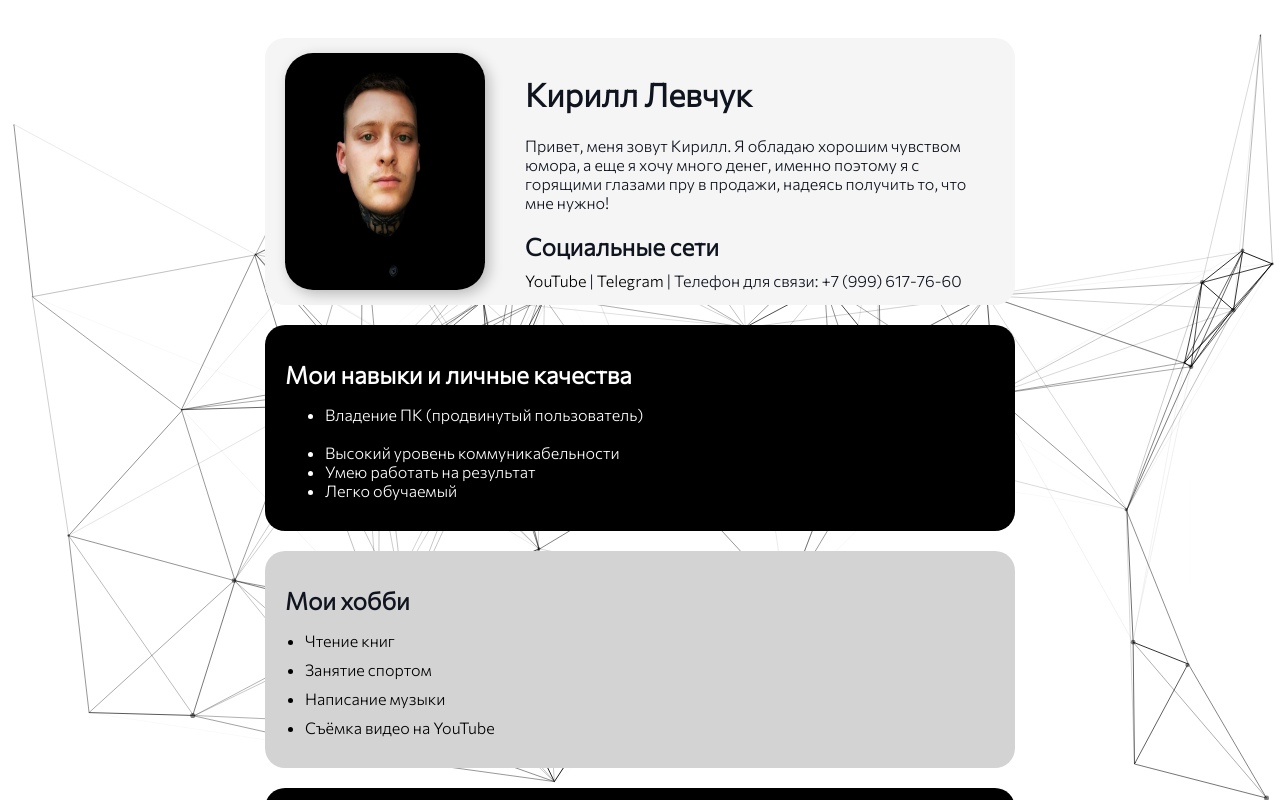
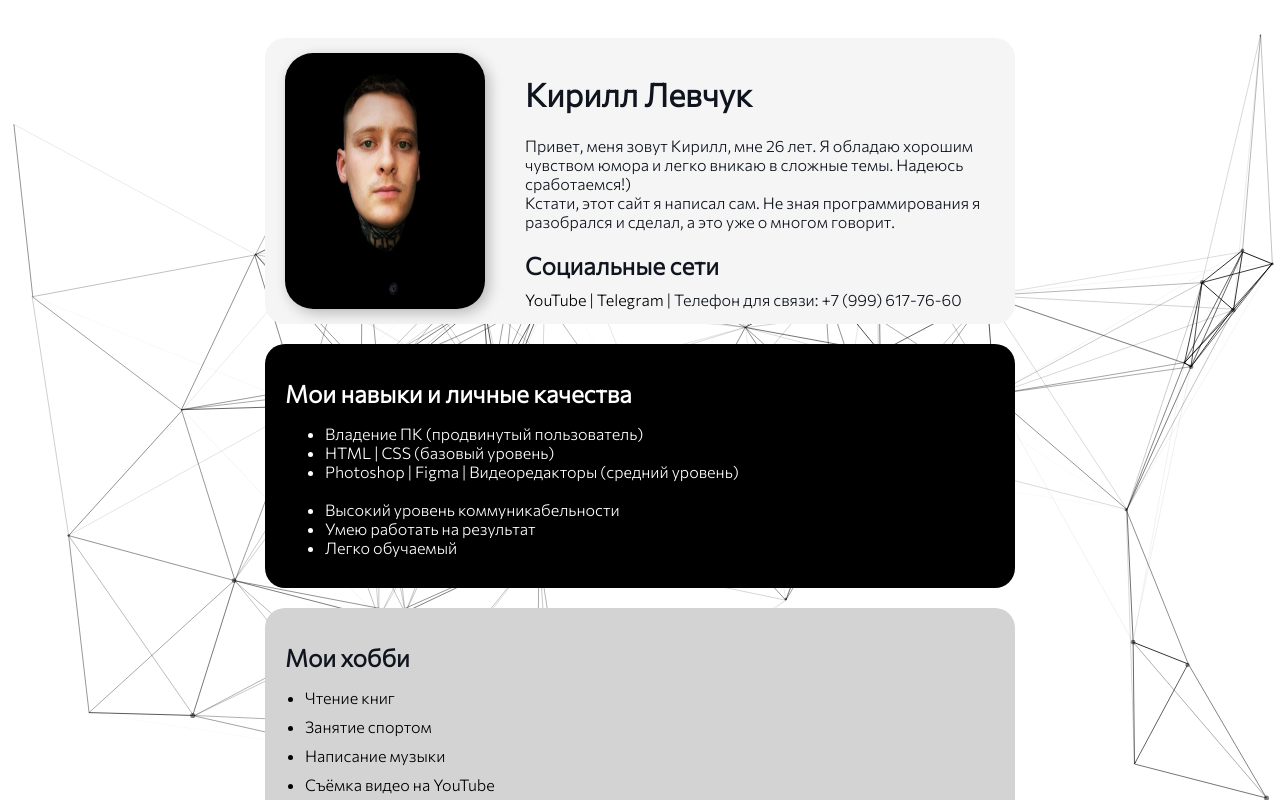
Before and after one commit to Anathematogod/myResume, a plain HTML site: page index.html in a window 1280 px wide. Shown: the top 800 px of the page. Drawn offline with nearby package versions, Linux system fonts and the light colour scheme.

Commit message:
Update index.html

```diff
--- a/index.html
+++ b/index.html
@@ -19,7 +19,8 @@
 
             <div class="info-text">
                 <h1>Кирилл Левчук</h1>
-                <p>Привет, меня зовут Кирилл. Я обладаю хорошим чувством юмора, а еще я хочу много денег, именно поэтому я с горящими глазами пру в продажи, надеясь получить то, что мне нужно!</p>
+                <p>Привет, меня зовут Кирилл, мне 26 лет. Я обладаю хорошим чувством юмора и легко вникаю в сложные темы. Надеюсь сработаемся!)</p>
+                <p>Кстати, этот сайт я написал сам. Не зная программирования я разобрался и сделал, а это уже о многом говорит.</p>
 
                 <h2>Социальные сети</h2>
                 <a href="https://www.youtube.com/channel/UC1G69eoMY1V0Q0GjmcXmUjw" target="_blank">YouTube</a> |
@@ -33,6 +34,8 @@
             <h2>Мои навыки и личные качества</h2>
             <ul class="list2">
                 <li>Владение ПК (продвинутый пользователь)</li>
+                <li>HTML | CSS (базовый уровень)</li>
+                <li>Photoshop | Figma | Видеоредакторы (средний уровень)</li>
                 <br>
                 <li>Высокий уровень коммуникабельности</li>
                 <li>Умею работать на результат</li>
```
